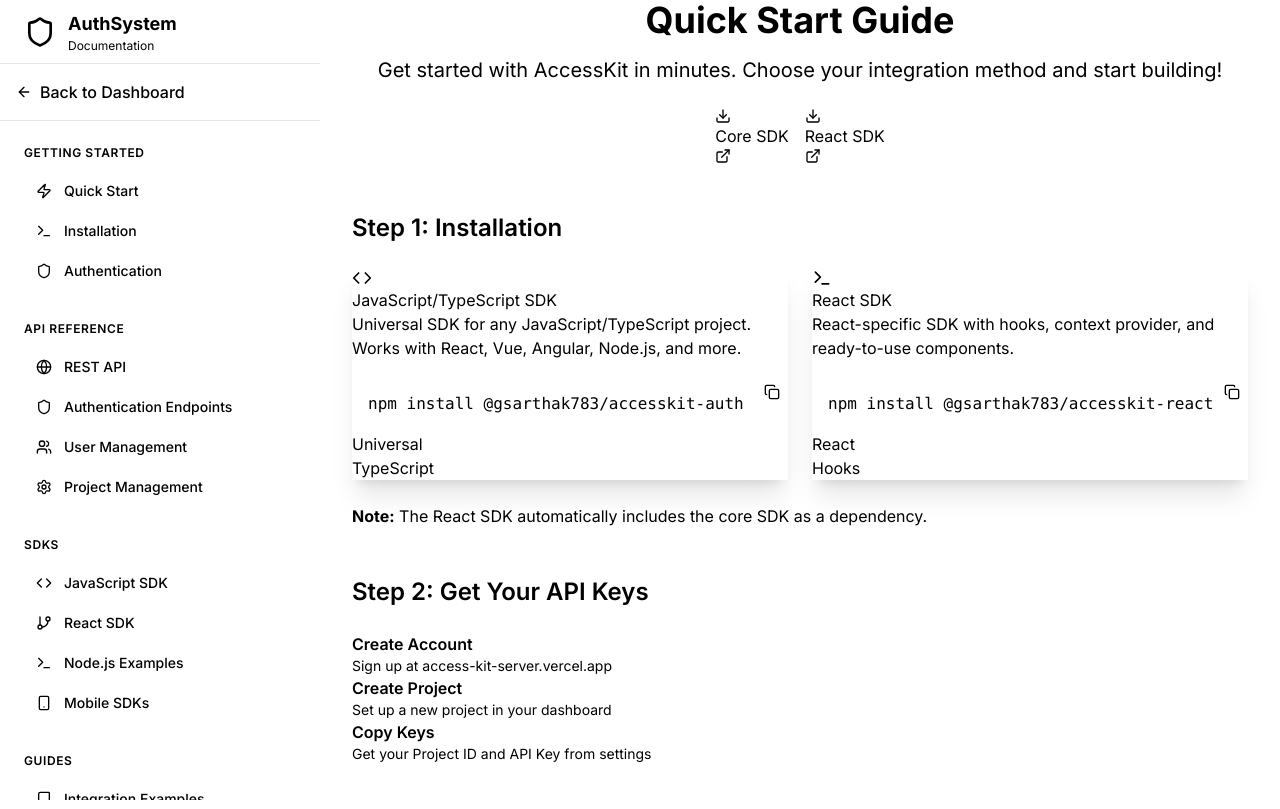
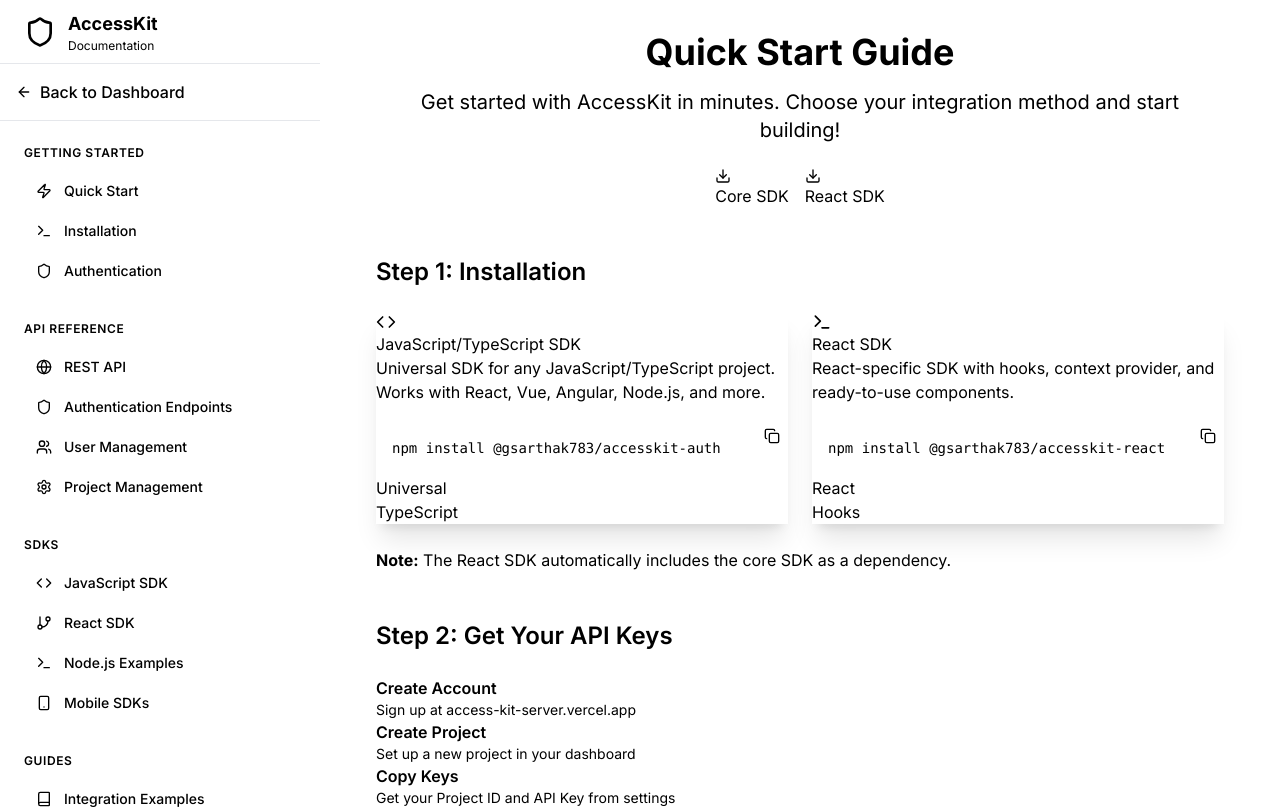
Before and after one commit to gsarthak783/Auth-app, a React (Vite) app in the folder auth-system/frontend/: page /docs in a window 1280 px wide. Shown: the top 809 px of the page. Built offline with nearby package versions, Linux system fonts and the light colour scheme.

Commit message:
ui sidebar updates and responsiveness fixed

```diff
--- a/auth-system/frontend/src/components/Layout/DocsLayout.jsx
+++ b/auth-system/frontend/src/components/Layout/DocsLayout.jsx
@@ -72,7 +72,7 @@ const DocsLayout = ({ children }) => {
   const isActive = (path) => location.pathname === path;
 
   return (
-    <div className="min-h-screen bg-base-100 flex">
+    <div className="min-h-screen bg-base-100 flex relative">
       {/* Mobile sidebar backdrop */}
       {sidebarOpen && (
         <div
@@ -81,15 +81,21 @@ const DocsLayout = ({ children }) => {
         />
       )}
 
-      {/* Sidebar */}
-      <div className={`fixed inset-y-0 left-0 z-50 w-80 bg-base-200 transform transition-transform duration-300 ease-in-out lg:relative lg:translate-x-0 lg:flex lg:flex-col lg:h-screen ${
-        sidebarOpen ? 'translate-x-0' : '-translate-x-full'
-      }`}>
-        <div className="flex items-center justify-between h-16 px-6 border-b border-base-300">
+      {/* Sidebar - Fixed on desktop, drawer on mobile */}
+      <aside className={`
+        fixed inset-y-0 left-0 z-50 w-64 lg:w-80
+        bg-base-200
+        transform transition-transform duration-300 ease-in-out
+        lg:transform-none lg:static lg:block
+        flex flex-col h-screen
+        ${sidebarOpen ? 'translate-x-0' : '-translate-x-full lg:translate-x-0'}
+      `}>
+        {/* Sidebar Header */}
+        <div className="flex items-center justify-between h-16 px-4 lg:px-6 border-b border-base-300 flex-shrink-0">
           <div className="flex items-center">
-            <Shield className="w-8 h-8 text-primary mr-3" />
+            <Shield className="w-6 h-6 lg:w-8 lg:h-8 text-primary mr-3" />
             <div>
-              <h2 className="text-lg font-bold text-base-content">AuthSystem</h2>
+              <h2 className="text-base lg:text-lg font-bold text-base-content">AccessKit</h2>
               <p className="text-xs text-base-content/60">Documentation</p>
             </div>
           </div>
@@ -102,20 +108,21 @@ const DocsLayout = ({ children }) => {
         </div>
 
         {/* Back to Dashboard */}
-        <div className="p-4 border-b border-base-300">
+        <div className="p-4 border-b border-base-300 flex-shrink-0">
           <Link
             to="/dashboard"
             className="flex items-center text-base-content/70 hover:text-primary transition-colors group"
+            onClick={() => setSidebarOpen(false)}
           >
             <ArrowLeft className="w-4 h-4 mr-2 group-hover:-translate-x-1 transition-transform" />
             <span className="font-medium">Back to Dashboard</span>
           </Link>
         </div>
 
-        {/* Navigation */}
-        <div className="flex-1 overflow-y-auto px-6 py-6">
-          <nav className="space-y-8">
-            {navigation.map((section, sectionIdx) => (
+        {/* Navigation - Scrollable */}
+        <div className="flex-1 overflow-y-auto overflow-x-hidden">
+          <nav className="px-4 lg:px-6 py-6 space-y-8">
+            {navigation.map((section) => (
               <div key={section.name}>
                 <h3 className="text-xs font-semibold text-base-content/60 uppercase tracking-wider mb-3">
                   {section.name}
@@ -127,6 +134,7 @@ const DocsLayout = ({ children }) => {
                       <li key={item.name}>
                         <Link
                           to={item.href}
+                          onClick={() => setSidebarOpen(false)}
                           className={`flex items-center px-3 py-2 text-sm font-medium rounded-lg transition-colors ${
                             isActive(item.href)
                               ? 'bg-primary text-primary-content'
@@ -144,16 +152,24 @@ const DocsLayout = ({ children }) => {
             ))}
           </nav>
         </div>
-      </div>
 
-      {/* Main content */}
-      <div className="flex-1 flex flex-col">
-        {/* Top navigation */}
-        <div className="navbar bg-gradient-to-r from-base-100 to-base-200 shadow-lg border-b border-base-300/50 lg:hidden sticky top-0 z-30 backdrop-blur-md">
+        {/* Sidebar Footer - Optional */}
+        <div className="p-4 border-t border-base-300 flex-shrink-0">
+          <div className="text-xs text-base-content/60 text-center">
+            Version 1.0.0
+          </div>
+        </div>
+      </aside>
+
+      {/* Main content area */}
+      <div className="flex-1 flex flex-col min-w-0">
+        {/* Mobile top navigation */}
+        <header className="navbar bg-base-100 shadow-sm border-b border-base-300 lg:hidden sticky top-0 z-30">
           <div className="flex-none">
             <button
               onClick={() => setSidebarOpen(true)}
-              className="btn btn-square btn-ghost hover:bg-primary/10"
+              className="btn btn-square btn-ghost"
+              aria-label="Open menu"
             >
               <Menu className="w-6 h-6" />
             </button>
@@ -171,11 +187,13 @@ const DocsLayout = ({ children }) => {
               <ArrowLeft className="w-4 h-4" />
             </Link>
           </div>
-        </div>
+        </header>
 
-        {/* Page content */}
-        <main className="flex-1 bg-base-100">
-          {children}
+        {/* Page content - Scrollable */}
+        <main className="flex-1 overflow-y-auto bg-base-100">
+          <div className="min-h-full">
+            {children}
+          </div>
         </main>
       </div>
     </div>
--- a/auth-system/frontend/src/components/Layout/Layout.jsx
+++ b/auth-system/frontend/src/components/Layout/Layout.jsx
@@ -35,7 +35,7 @@ const Layout = ({ children }) => {
   const isActive = (path) => location.pathname === path || location.pathname.startsWith(path + '/');
 
   return (
-    <div className="min-h-screen bg-base-100 flex">
+    <div className="min-h-screen bg-base-100 flex relative">
       {/* Mobile sidebar backdrop */}
       {sidebarOpen && (
         <div
@@ -44,16 +44,22 @@ const Layout = ({ children }) => {
         />
       )}
 
-      {/* Sidebar */}
-      <div className={`fixed inset-y-0 left-0 z-50 w-64 bg-base-200 transform transition-transform duration-300 ease-in-out lg:relative lg:translate-x-0 lg:flex lg:flex-col lg:h-screen ${
-        sidebarOpen ? 'translate-x-0' : '-translate-x-full'
-      }`}>
-        <div className="flex items-center justify-between h-16 px-6 border-b border-base-300">
+      {/* Sidebar - Fixed on desktop, drawer on mobile */}
+      <aside className={`
+        fixed inset-y-0 left-0 z-50 w-64
+        bg-base-200
+        transform transition-transform duration-300 ease-in-out
+        lg:transform-none lg:static lg:block
+        flex flex-col h-screen
+        ${sidebarOpen ? 'translate-x-0' : '-translate-x-full lg:translate-x-0'}
+      `}>
+        {/* Sidebar Header */}
+        <div className="flex items-center justify-between h-16 px-4 lg:px-6 border-b border-base-300 flex-shrink-0">
           <div className="flex items-center">
             <div className="w-8 h-8 bg-primary rounded-lg flex items-center justify-center">
               <Shield className="w-5 h-5 text-primary-content" />
             </div>
-            <span className="ml-2 text-xl font-bold text-base-content">AuthSystem</span>
+            <span className="ml-2 text-lg lg:text-xl font-bold text-base-content">AccessKit</span>
           </div>
           <button
             onClick={() => setSidebarOpen(false)}
@@ -63,7 +69,8 @@ const Layout = ({ children }) => {
           </button>
         </div>
 
-        <nav className="mt-6 px-4">
+        {/* Navigation - Scrollable */}
+        <nav className="flex-1 overflow-y-auto overflow-x-hidden px-4 py-6">
           <ul className="space-y-2">
             {navigation.map((item) => {
               const Icon = item.icon;
@@ -87,8 +94,8 @@ const Layout = ({ children }) => {
           </ul>
         </nav>
 
-        {/* User section */}
-        <div className="absolute bottom-0 left-0 right-0 p-4 border-t border-base-300">
+        {/* User section - Fixed at bottom */}
+        <div className="p-4 border-t border-base-300 flex-shrink-0">
           <div className="flex items-center mb-4">
             <div className="avatar placeholder">
               <div className="bg-neutral-focus text-neutral-content rounded-full w-10">
@@ -99,7 +106,7 @@ const Layout = ({ children }) => {
             </div>
             <div className="ml-3 flex-1 min-w-0">
               <p className="text-sm font-medium text-base-content truncate">
-                {user?.displayName || user?.firstName || user?.username}
+                {user?.firstName} {user?.lastName}
               </p>
               <p className="text-xs text-base-content/60 truncate">
                 {user?.email}
@@ -107,24 +114,35 @@ const Layout = ({ children }) => {
             </div>
           </div>
 
+          <div className="space-y-1">
+            <Link
+              to="/profile"
+              onClick={() => setSidebarOpen(false)}
+              className="flex items-center px-3 py-2 rounded-lg text-sm text-base-content hover:bg-base-300 transition-colors"
+            >
+              <Settings className="w-4 h-4 mr-3" />
+              Settings
+            </Link>
             <button
               onClick={handleLogout}
-            className="w-full flex items-center px-3 py-2 text-sm font-medium text-error hover:bg-error/10 rounded-lg transition-colors"
+              className="flex items-center w-full px-3 py-2 rounded-lg text-sm text-base-content hover:bg-base-300 transition-colors"
             >
               <LogOut className="w-4 h-4 mr-3" />
-            Sign out
+              Logout
             </button>
           </div>
         </div>
+      </aside>
 
-      {/* Right column (header + content + footer) */}
-      <div className="flex-1 flex flex-col min-h-screen">
+      {/* Main content area */}
+      <div className="flex-1 flex flex-col min-w-0">
         {/* Top Navigation */}
-      <header className="navbar bg-gradient-to-r from-base-100 to-base-200 shadow-lg border-b border-base-300/50 sticky top-0 z-50 backdrop-blur-md">
+        <header className="navbar bg-base-100 shadow-sm border-b border-base-300 sticky top-0 z-30">
           <div className="navbar-start">
             <button
               onClick={() => setSidebarOpen(true)}
-            className="btn btn-square btn-ghost lg:hidden hover:bg-primary/10"
+              className="btn btn-square btn-ghost lg:hidden"
+              aria-label="Open menu"
             >
               <Menu className="w-6 h-6" />
             </button>
@@ -150,7 +168,7 @@ const Layout = ({ children }) => {
             <div className="hidden md:flex items-center space-x-2 mr-4">
               <Link
                 to="/projects/create"
-              className="btn btn-sm btn-primary btn-outline hover:btn-primary"
+                className="btn btn-sm btn-primary btn-outline"
               >
                 <Plus className="w-4 h-4 mr-1" />
                 New Project
@@ -216,9 +234,11 @@ const Layout = ({ children }) => {
           </div>
         </header>
 
-      {/* Page content */}
-      <main className="flex-1 bg-base-100 px-4 sm:px-6 lg:px-8 py-6">
+        {/* Page content - Scrollable */}
+        <main className="flex-1 overflow-y-auto bg-base-100">
+          <div className="px-4 sm:px-6 lg:px-8 py-6">
             {children}
+          </div>
         </main>
 
         {/* Footer */}
--- a/auth-system/frontend/src/pages/docs/QuickStart.jsx
+++ b/auth-system/frontend/src/pages/docs/QuickStart.jsx
@@ -16,39 +16,39 @@ const QuickStart = () => {
 
   const CodeBlock = ({ code, language, id }) => (
     <div className="relative">
-      <pre className="bg-base-200 p-4 rounded-lg overflow-x-auto">
-        <code className={`language-${language}`}>{code}</code>
+      <pre className="bg-base-200 p-3 sm:p-4 rounded-lg overflow-x-auto">
+        <code className={`language-${language} text-xs sm:text-sm`}>{code}</code>
       </pre>
       <button
         onClick={() => copyToClipboard(code, id)}
-        className="absolute top-2 right-2 btn btn-sm btn-ghost"
+        className="absolute top-2 right-2 btn btn-xs sm:btn-sm btn-ghost"
         title="Copy to clipboard"
       >
-        {copiedCode === id ? <Check size={16} /> : <Copy size={16} />}
+        {copiedCode === id ? <Check size={14} className="sm:w-4 sm:h-4" /> : <Copy size={14} className="sm:w-4 sm:h-4" />}
       </button>
     </div>
   );
 
   return (
-    <div className="max-w-4xl mx-auto">
+    <div className="max-w-4xl mx-auto px-4 sm:px-6 py-6 sm:py-8">
       {/* Header */}
-      <div className="text-center mb-12">
-        <h1 className="text-4xl font-bold text-base-content mb-4">
+      <div className="text-center mb-8 sm:mb-12">
+        <h1 className="text-2xl sm:text-3xl md:text-4xl font-bold text-base-content mb-4">
           Quick Start Guide
         </h1>
-        <p className="text-xl text-base-content/70 mb-6">
+        <p className="text-lg sm:text-xl text-base-content/70 mb-6 px-2">
           Get started with AccessKit in minutes. Choose your integration method and start building!
         </p>
-        <div className="flex flex-wrap justify-center gap-4">
+        <div className="flex flex-wrap justify-center gap-2 sm:gap-4">
           <a
             href="https://npmjs.com/package/@gsarthak783/accesskit-auth"
             target="_blank"
             rel="noopener noreferrer"
             className="btn btn-outline btn-sm"
           >
-            <Download size={16} />
-            Core SDK
-            <ExternalLink size={16} />
+            <Download size={16} className="mr-1" />
+            <span className="hidden sm:inline">Core SDK</span>
+            <span className="sm:hidden">SDK</span>
           </a>
           <a
             href="https://npmjs.com/package/@gsarthak783/accesskit-react"
@@ -56,9 +56,9 @@ const QuickStart = () => {
             rel="noopener noreferrer"
             className="btn btn-outline btn-sm"
           >
-            <Download size={16} />
-            React SDK
-            <ExternalLink size={16} />
+            <Download size={16} className="mr-1" />
+            <span className="hidden sm:inline">React SDK</span>
+            <span className="sm:hidden">React</span>
           </a>
         </div>
       </div>
```
Also changed, not shown: auth-system/frontend/src/pages/docs/ApiReference.jsx (+7 -7 lines), auth-system/frontend/src/pages/docs/ReactSdk.jsx (+8 -8 lines), auth-system/frontend/src/pages/docs/SdkDocumentation.jsx (+7 -7 lines). Lines whose indentation alone changed are shown as unchanged.
